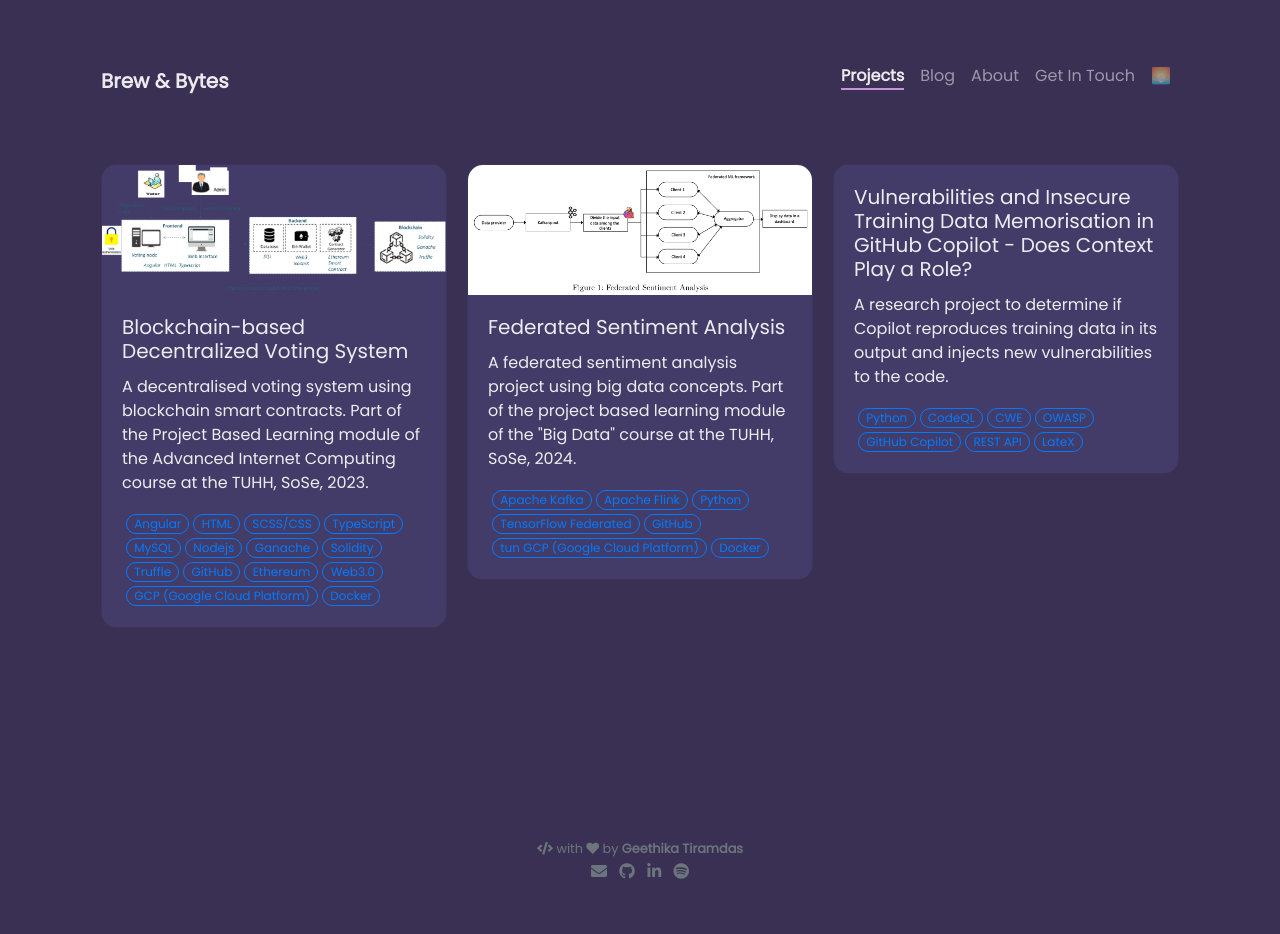
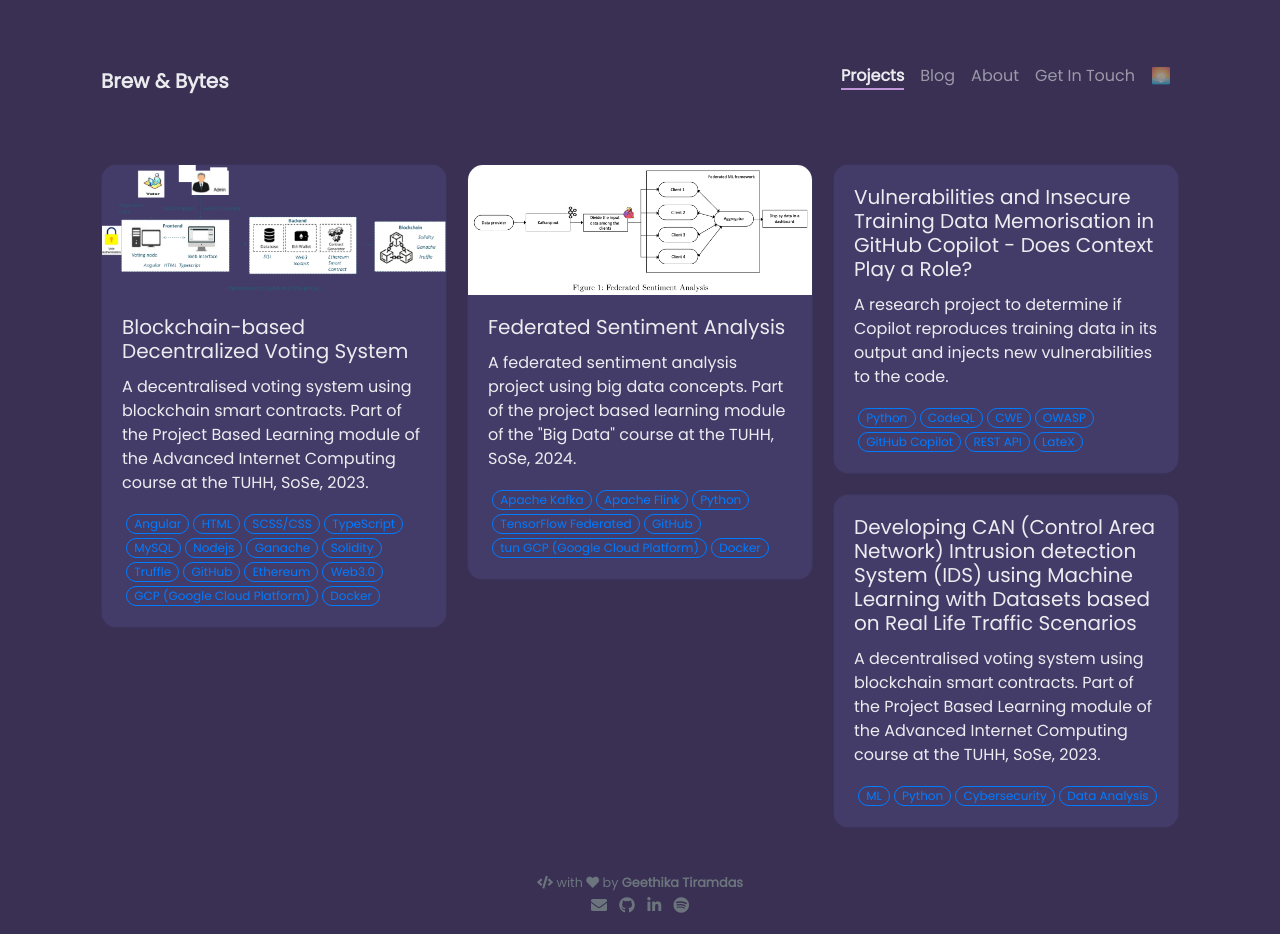
Before and after one commit to tiramdasg/tiramdasg.github.io, a Jekyll site: the page built from pages/projects.html, in a window 1280 px wide. Built offline with Jekyll 4.4.1, drawn with Linux system fonts in a browser that asks for light colours; before the commit the page ends 900 px from its top, so only the background shows below that.

Commit message:
thesis  added

```diff
--- a/_data/dev-programming-skills.yml
+++ b/_data/dev-programming-skills.yml
@@ -38,6 +38,10 @@
   level: adv
   logop: ../../assets/images/skills-images/angular.png
 
+- name: PowerBI
+  level: adv
+  logop: ../../assets/images/skills-images/power-bi-icon.png
+
 - name: Docker
   level: inter
   logop: ../../assets/images/docker.png
--- /dev/null
+++ b/_projects/Thesis.md
@@ -0,0 +1,21 @@
+---
+name: Developing CAN (Control Area Network) Intrusion detection System (IDS) using Machine Learning with Datasets based on Real Life Traffic Scenarios
+tools: [ML, Python, Cybersecurity, Data Analysis]
+image:
+style: fill
+color: info
+description: A decentralised voting system using blockchain smart contracts. Part of the Project Based Learning module of the Advanced Internet Computing course at the TUHH, SoSe, 2023.
+---
+
+# Developing CAN (Control Area Network) Intrusion detection System (IDS) using Machine Learning with Datasets based on Real Life Traffic Scenarios
+**Dec 2024 — Jun 2025**
+
+More details soon.
+
+## What I Learned:
+Through this project, I learned how to work independently, effectively managing my responsibilities as a working student while balancing university studies along with being dedicated to the project. This experience taught me to be analytical, accountable and reliable, ensuring that I could meet all deadlines and deliver high-quality work despite the demands of multiple commitments.
+
+<p class="text-center">
+<!-- {% include elements/button.html link="https://github.com/tiramdasg/bored-coyote.git" text="See the Project" %} -->
+The project will be available online after the approval at the university to make it public.
+</p>
```
Also changed, not shown: pages/about.md (+1 -1 lines), assets/images/skills-images/power-bi-icon.png (added).
